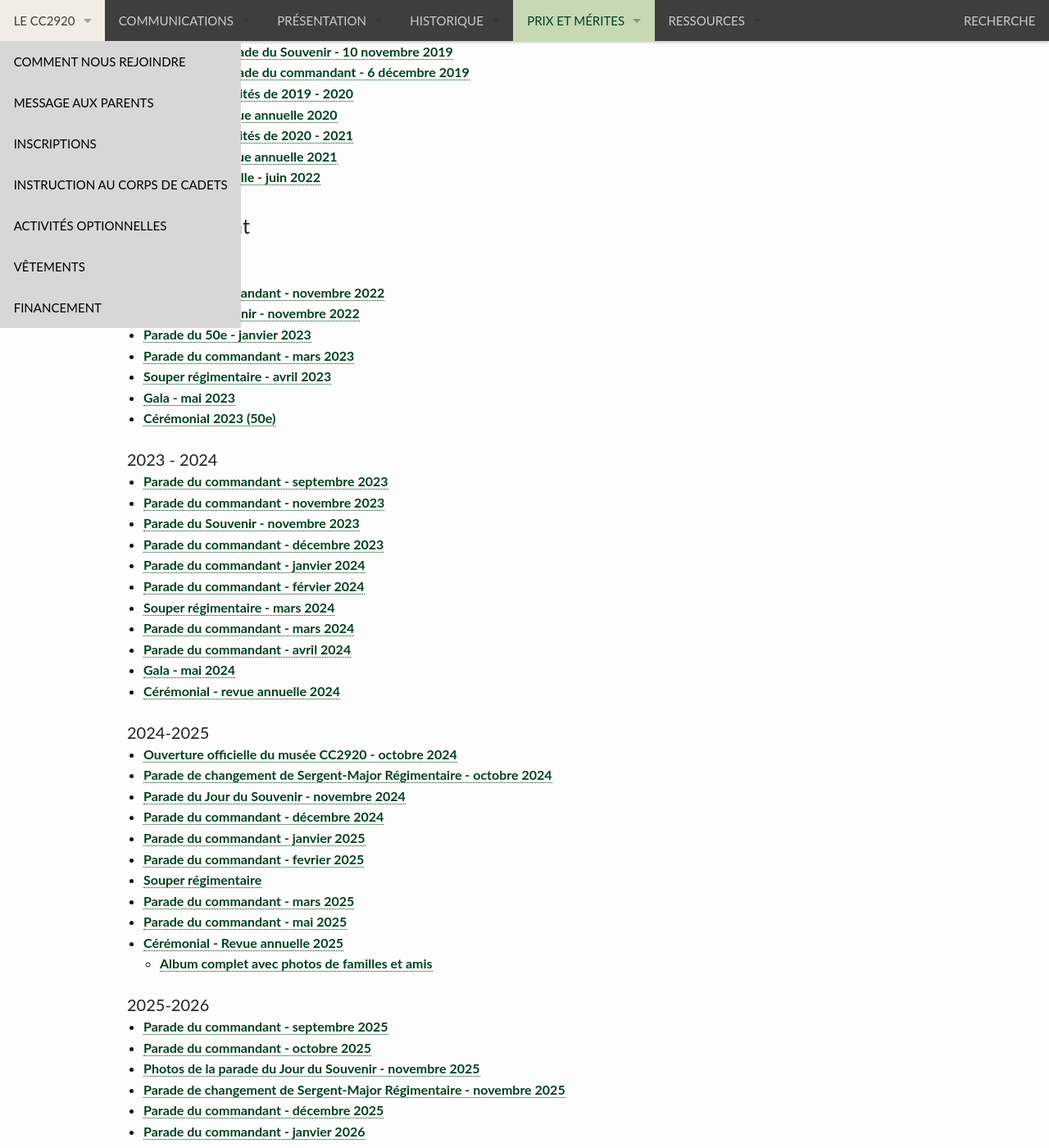
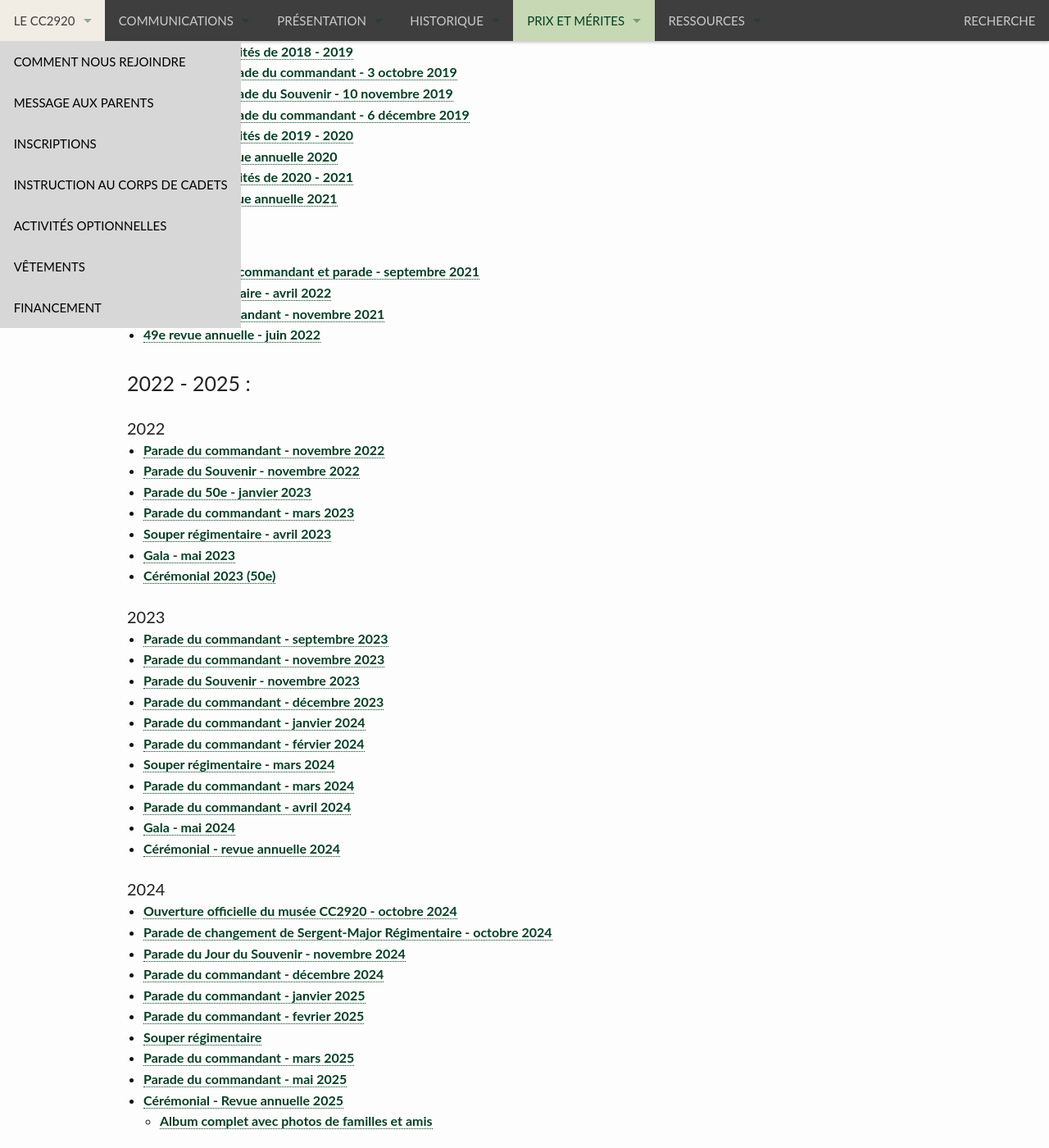
Before and after one commit to CC2920/web, a Jekyll site: the page built from _prix/photos.md, in a window 1280 px wide and 1400 px high, scrolled down 4348 px. Shown: the whole window at 82% size. Built offline with Jekyll 4.4.1, drawn with Linux system fonts in a browser that asks for light colours; some of the changed text lies outside the part shown.

Commit message:
Ajouter qq albums sous la section 2021-2022
Synchroniser les albums pour l'année d'instruction 2021-2022 (sous Karl Tremblay).

```diff
--- a/_prix/photos.md
+++ b/_prix/photos.md
@@ -155,11 +155,17 @@ title: "Galerie de photos"
 * [Photos de la revue annuelle 2020](https://photos.app.goo.gl/oXy4s9w3jqvPbUSo6)
 * [Photos des activités de 2020 - 2021](https://photos.app.goo.gl/TcU3BQDNiUeLSamKA)
 * [Photos de la revue annuelle 2021](https://photos.app.goo.gl/Ht6WZu6CbYgxHrGp9)
+
+### 2021-2022
+
+* [Changement de commandant et parade - septembre 2021](https://photos.app.goo.gl/1GpSijVLR3RPXbzp7)
+* [Souper régimentaire - avril 2022](https://)
+* [Parade du commandant - novembre 2021](https://photos.app.goo.gl/7LPwnD2jiGzUJq9o7)
 * [49e revue annuelle - juin 2022](https://photos.app.goo.gl/gFPQfYLVHjQow3Fr5)
 
-### 2022-present
+### 2022 - 2025 :
 
-#### 2022 - 2023 :
+#### 2022
 * [Parade du commandant - novembre 2022](https://photos.app.goo.gl/frSb64NAkAQsdMuZA)
 * [Parade du Souvenir - novembre 2022](https://photos.app.goo.gl/1MffXfa6gbsucscN9)
 * [Parade du 50e - janvier 2023](https://photos.app.goo.gl/htQx9BcGTKdMzmxp7)
@@ -168,7 +174,7 @@ title: "Galerie de photos"
 * [Gala - mai 2023](https://photos.app.goo.gl/7ymPZMjSz1PYLrHq9)
 * [Cérémonial 2023 (50e)](https://photos.app.goo.gl/QkHNrBXTNJNyW94v8)
 
-#### 2023 - 2024
+#### 2023
 * [Parade du commandant - septembre 2023](https://photos.app.goo.gl/iBau7ejWwCGdvKuGA)
 * [Parade du commandant - novembre 2023](https://photos.app.goo.gl/NGBgJUqdrbdvoLab8)
 * [Parade du Souvenir - novembre 2023](https://photos.app.goo.gl/iyeY7XVQ6BJ5TLp59)
@@ -181,7 +187,7 @@ title: "Galerie de photos"
 * [Gala - mai 2024](https://photos.app.goo.gl/UEDsEGFEafNoVv246)
 * [Cérémonial - revue annuelle 2024](https://photos.app.goo.gl/JNdk3sVVracBSvBd9)
 
-#### 2024-2025
+#### 2024
 * [Ouverture officielle du musée CC2920 - octobre 2024](https://photos.app.goo.gl/tbPFGDXRaEzdbocZ6)
 * [Parade de changement de Sergent-Major Régimentaire - octobre 2024](https://photos.app.goo.gl/SbGKhYeT2VyUXGPQ6)
 * [Parade du Jour du Souvenir - novembre 2024](https://photos.app.goo.gl/YudUy5S9i3g9tjQVA)
@@ -194,7 +200,9 @@ title: "Galerie de photos"
 * [Cérémonial - Revue annuelle 2025](https://photos.app.goo.gl/ZnEa81UaMXByEA1a6)
   *  [Album complet avec photos de familles et amis](https://photos.app.goo.gl/fq8qBiCxWUCiGzDd8)
 
-#### 2025-2026
+### 2025-present
+
+#### 2025
 * [Parade du commandant - septembre 2025](https://photos.app.goo.gl/KCox2AySGK2NrzPo8)
 * [Parade du commandant - octobre 2025](https://photos.app.goo.gl/dY6EEpRN4QPeWUcY7)
 * [Photos de la parade du Jour du Souvenir - novembre 2025](https://photos.app.goo.gl/9ukYK2eb17dJxgAG9)
```
